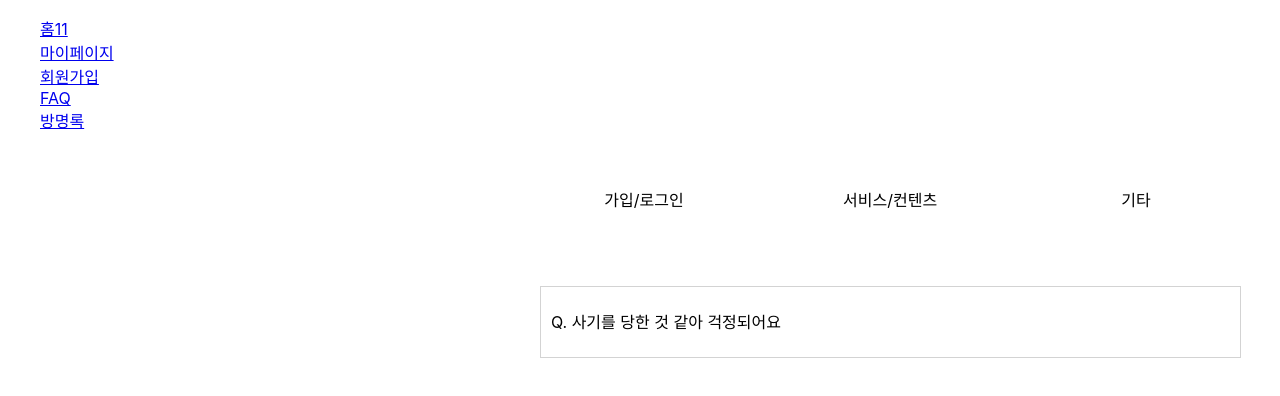
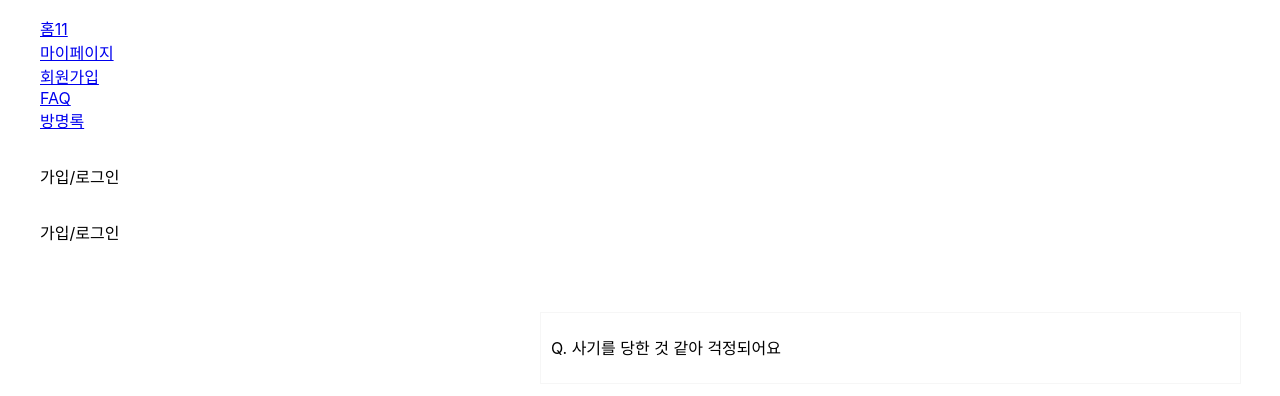
Before and after one commit to young0162/kickbuck_react, a React (Create React App) app: page /FAQ_etc in a window 1280 px wide. Shown: the top 396 px of the page. Built offline with nearby package versions, Linux system fonts and the light colour scheme.

Commit message:
css 수정

```diff
--- a/src/FAQ_etc.js
+++ b/src/FAQ_etc.js
@@ -38,36 +38,22 @@
     return (
       <Fragment>
 
-        <div style={{textAlign:'center', paddingLeft:'500px',  position:"relative"}}>
-                <form className="yform">
-                    <table  className="table table-bordered">
-                        <tbody>
-                            <tr>
 
-                                <td width="250" >
-                                    {/* style={{ textDecoration: 'none' }}은 NavLink 밑줄 제거하기 위해 적용
-                                        xmenu는 hover
-                                    */}
-
-                                    <NavLink exact to="/FAQ_signup" style={{ textDecoration: 'none' }}>
+                <div className="menubar">
+                    <ul>
+                        <li>
+                            <NavLink exact to="/FAQ_signup" style={{ textDecoration: 'none' }}>
                                         <p id="xmenu">가입/로그인</p>
                                     </NavLink>
-                                </td>
-                                <td width="250">
-                                    <NavLink exact to="/FAQ_contents" style={{ textDecoration: 'none' }}>
-                                        <p id="xmenu">서비스/컨텐츠</p>
+                        </li>
+                        <li>
+                            <NavLink exact to="/FAQ_signup" style={{ textDecoration: 'none' }}>
+                                        <p id="xmenu">가입/로그인</p>
                                     </NavLink>
-                                </td>
-                                <td width="250">
-                                    <NavLink exact to="./FAQ_etc" style={{ textDecoration: 'none' }}>
-                                        <p id="xmenu">기타</p>
-                                    </NavLink>
-                                </td>
-                            </tr>
-                        </tbody>
-                    </table>
-                </form>
-        </div>
+                        </li>
+                    </ul>
+                </div>
+
 
 
       <br></br>
--- a/src/faq.css
+++ b/src/faq.css
@@ -12,8 +12,9 @@
 }
 
 #xmenu:hover{
-    display:inline-block; width:'100px'; color:rgb(137, 184, 238); font-size:'22px'; font-weight: bold; text-decoration: none;
+    display:inline-block; width:'100px'; color:#3886CE; font-size:'22px'; font-weight: bold; text-decoration: none;
    }
+
 
 .faqwrap{
     position: relative;
@@ -39,7 +40,7 @@
     position: relative;
     display: inline-block;
     width:97%;
-    border: 1px solid lightgrey;
+    border: 1px solid #f6f6f6;
     padding-top:20px;
     padding-bottom:20px;
     padding: 10px 10px;
```
